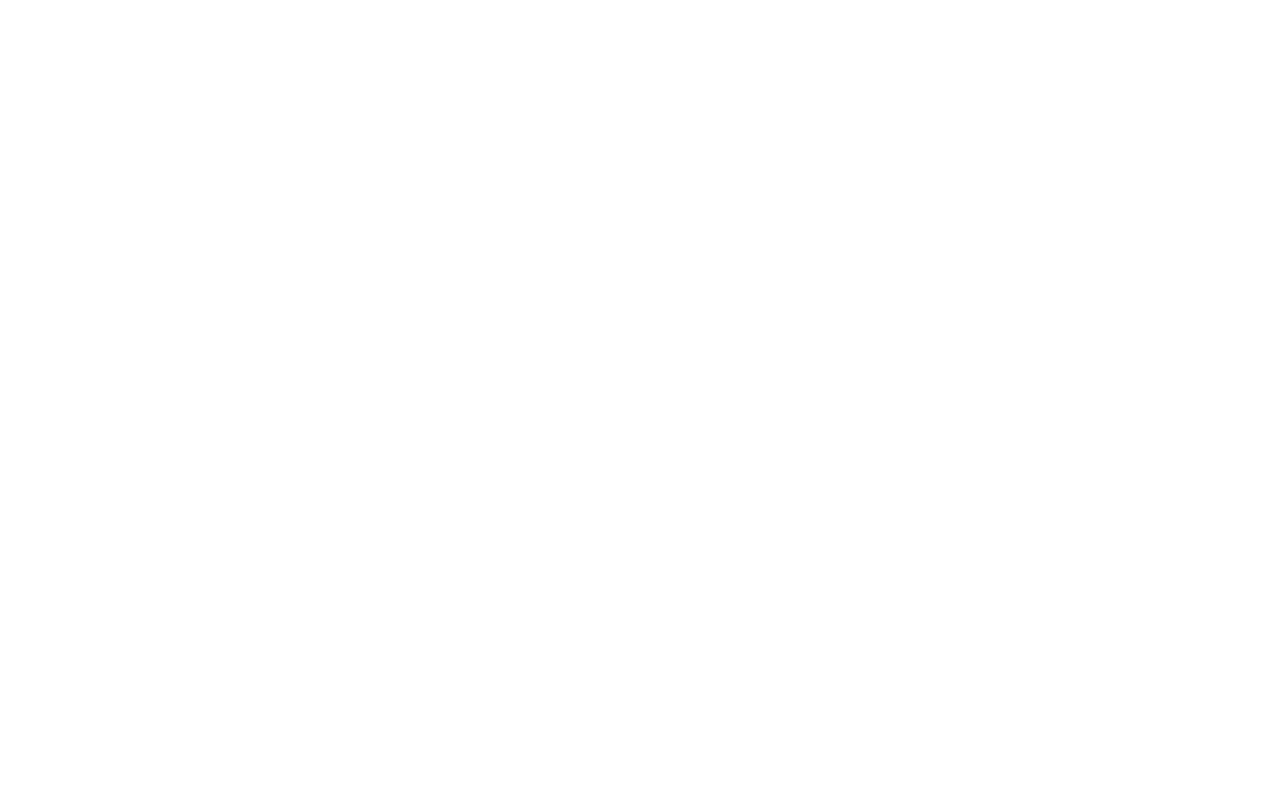
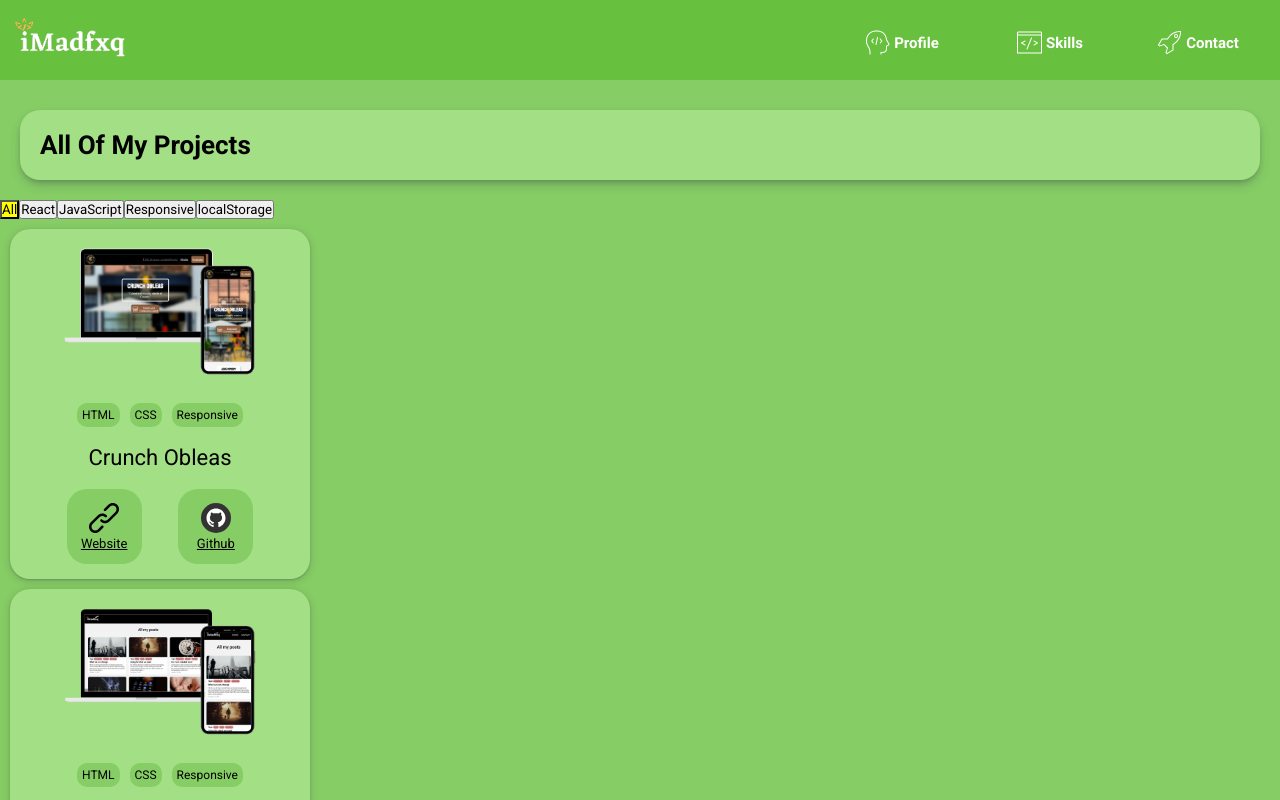
Before and after one commit to iMadfxq/Portfolio, a React (Create React App) app: page /skills/projects in a window 1280 px wide. Before the commit this address had no page. Shown: the top 800 px of the page. Built offline with nearby package versions, Linux system fonts and the light colour scheme.

Commit message:
Created an allProjects route, and also created a way to filter my projects according to tags. This functionality could also be used with a search bar, but for now it's only going to use buttons

```diff
--- a/src/App.js
+++ b/src/App.js
@@ -6,6 +6,7 @@ import { Route, Routes } from "react-router";
 import Navigation from "./routes/Navigation/navigation.route.jsx";
 import Profile from "./routes/Profile/profile.route";
 import Skills from "./routes/Skills/skills.route";
+import AllProjects from "./components/AllProjects/AllProjects.component";
 import Contact from "./routes/Contact/contact.route";
 
 function App() {
@@ -15,6 +16,7 @@ function App() {
         <Route path="/" element={<Navigation />}>
           <Route index element={<Profile />} />
           <Route path="/skills" element={<Skills />} />
+          <Route path="/skills/projects" element={<AllProjects />} />
           <Route path="/contact" element={<Contact />} />
         </Route>
       </Routes>
--- /dev/null
+++ b/src/components/AllProjects/AllProjects.component.jsx
@@ -0,0 +1,36 @@
+import { useState } from "react";
+
+import "./AllProjects.styles.scss";
+
+import { PROJECTS } from "../../data/data";
+import ProjectCard from "../project_card/project_card.component";
+import ProjectsFilter from "../projectsFilter/projectsFilter.component";
+
+const AllProjects = () => {
+  let [active, setActive] = useState("");
+  let filteredProjects = PROJECTS.filter((project) => {
+    let found = false;
+    for (let i = 0; i < project.tags.length; i++) {
+      if (
+        project.tags[i].toLocaleLowerCase().includes(active.toLocaleLowerCase())
+      ) {
+        found = true;
+      }
+    }
+    return found;
+  });
+  console.log(filteredProjects);
+  return (
+    <section className="allprojects">
+      <h2>All Of My Projects</h2>
+      <ProjectsFilter setActive={setActive} active={active}/>
+      <section className="allprojects__cards">
+        {filteredProjects.map((p) => (
+          <ProjectCard project={p} key={p.id} />
+        ))}
+      </section>
+    </section>
+  );
+};
+
+export default AllProjects;
--- /dev/null
+++ b/src/components/AllProjects/AllProjects.styles.scss
@@ -0,0 +1,3 @@
+.allprojects {
+  padding-top: 90px;
+}
--- /dev/null
+++ b/src/components/projectsFilter/projectsFilter.component.jsx
@@ -0,0 +1,37 @@
+import { useEffect } from 'react'
+import './projectsFilter.styles.scss'
+
+const ProjectsFilter = ({setActive, active}) => {
+  useEffect(() => {
+    let buttons = document.querySelector('.allprojects__filter').children
+    for(let i = 0; i < buttons.length; i++) {
+      if(active === '' && buttons[i].textContent === 'All') {
+        buttons[i].classList.add('item-active')
+      } else if (buttons[i].textContent === active) {
+        buttons[i].classList.add('item-active')
+      } else {
+        buttons[i].classList.remove('item-active')
+      }
+    }
+  }, [active])
+
+  const onClickHandler = (e) => {
+    if(e.target.className === 'allprojects__filter' || e.target.textContent === 'All') {
+      setActive('')
+    } else {
+      setActive(e.target.textContent)
+    }
+    console.dir(e.target)
+  }
+  return (
+    <section className="allprojects__filter" onClick={onClickHandler}>
+      <button className='item-active'>All</button>
+      <button>React</button>
+      <button>JavaScript</button>
+      <button>Responsive</button>
+      <button>localStorage</button>
+    </section>
+  )
+}
+
+export default ProjectsFilter
--- /dev/null
+++ b/src/components/projectsFilter/projectsFilter.styles.scss
@@ -0,0 +1,3 @@
+.item-active {
+  background-color: yellow;
+}
--- a/src/components/skills_projects-preview/skills_projects-preview.component.jsx
+++ b/src/components/skills_projects-preview/skills_projects-preview.component.jsx
@@ -5,7 +5,7 @@ import { PROJECTS } from "../../data/data.js";
 import ProjectCard from "../../components/project_card/project_card.component";
 import PlusButton from "../plus_button/plus_button.component";
 
-const SkillsProjects = () => {
+const SkillsProjectsPreview = () => {
   let latestProjects = PROJECTS.slice(-3);
 
   return (
@@ -21,4 +21,4 @@ const SkillsProjects = () => {
   );
 };
 
-export default SkillsProjects;
+export default SkillsProjectsPreview;
--- a/src/routes/Profile/profile.styles.scss
+++ b/src/routes/Profile/profile.styles.scss
@@ -9,6 +9,5 @@ $font-color-secondary: black;
   display: flex;
   flex-direction: column;
   align-items: center;
-  justify-content: center;
   padding-top: $header__height;
 }
--- a/src/routes/Skills/skills.route.jsx
+++ b/src/routes/Skills/skills.route.jsx
@@ -2,7 +2,7 @@ import "./skills.styles.scss";
 
 import { Link } from "react-router-dom";
 
-import SkillsProjects from "../../components/skills_projects-preview/skills_projects-preview.component";
+import SkillsProjectsPreview from "../../components/skills_projects-preview/skills_projects-preview.component";
 import SkillsLanguages from "../../components/skills_languages/skills_languages.component";
 import SkillsIcons from "../../components/skills_icons-preview/skills_icons-preview.component";
 
@@ -10,7 +10,7 @@ const Skills = () => {
   return (
     <section className="skills">
       <SkillsIcons />
-      <SkillsProjects />
+      <SkillsProjectsPreview />
       <SkillsLanguages />
     </section>
   );
```
